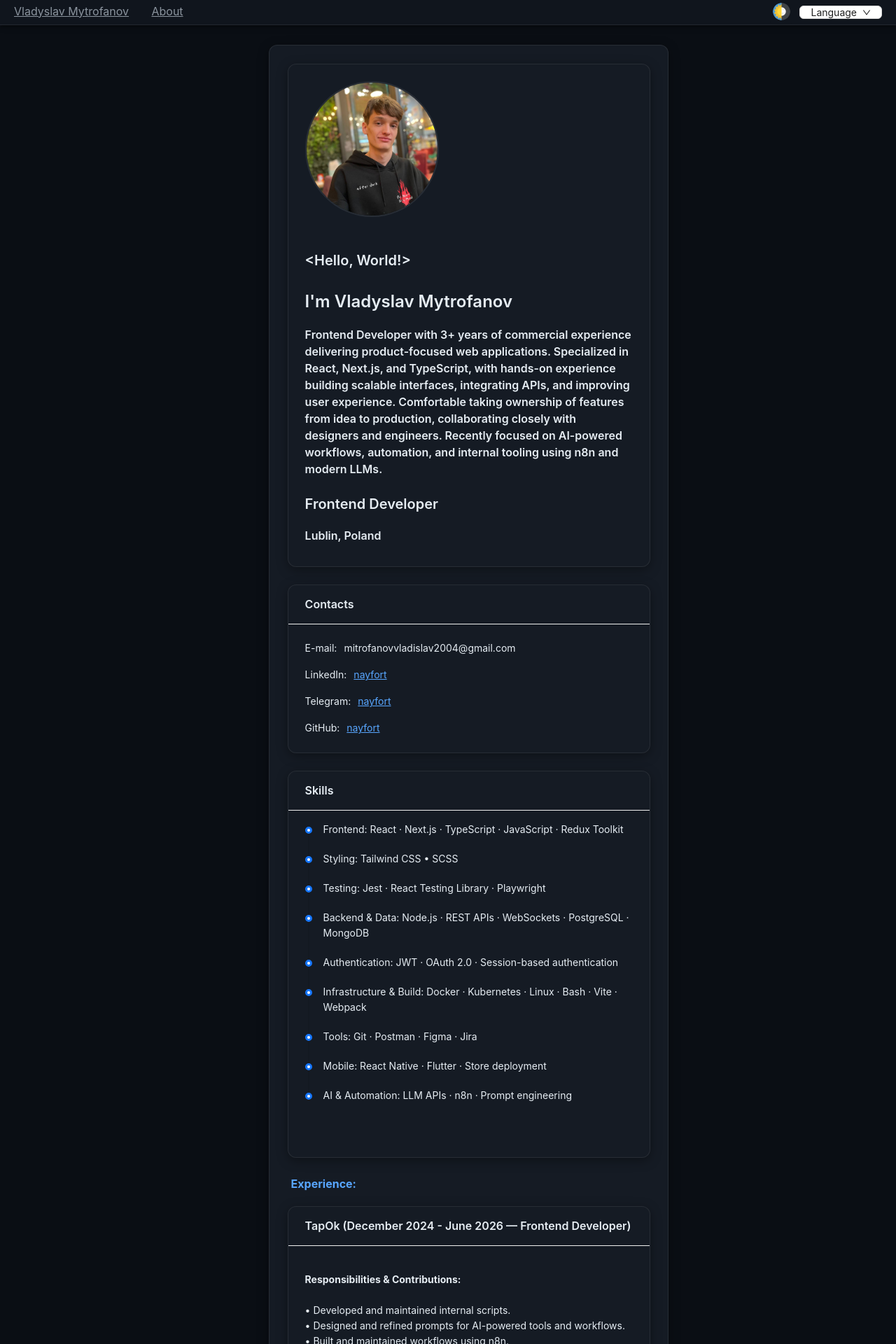
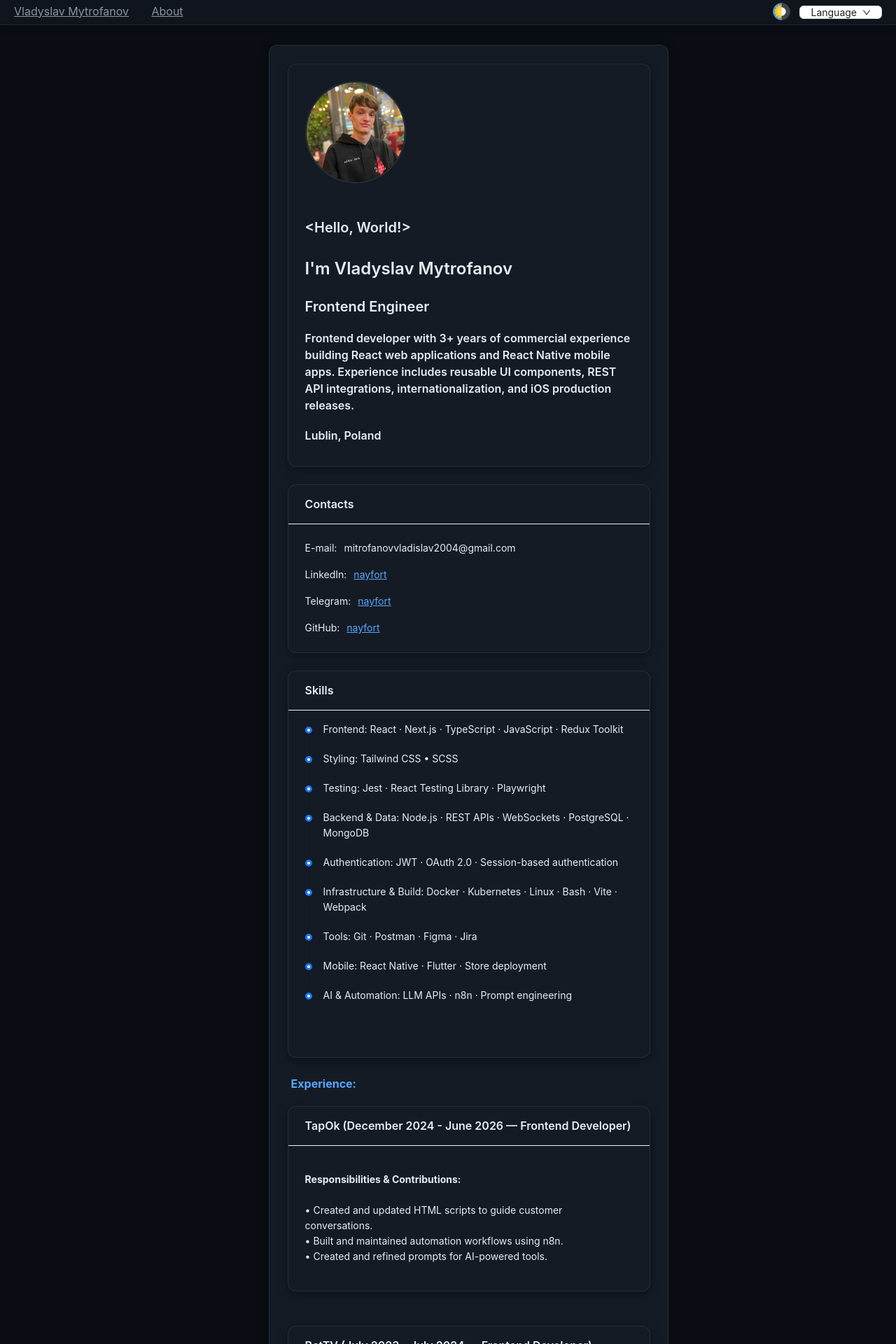
Before and after one commit to nayfort/resume, a React (Vite) app: page / in a window 1280 px wide. Shown: the top 1920 px of the page at 70% size. Built offline with nearby package versions, Linux system fonts and the light colour scheme.

Commit message:
feat: upd cv

```diff
--- a/public/locales/en/translation.json
+++ b/public/locales/en/translation.json
@@ -7,11 +7,11 @@
   "git": "GitHub",
   "name": "Vladyslav Mytrofanov",
   "me": "I'm Vladyslav Mytrofanov",
-  "introduce": "Frontend Developer with 3+ years of commercial experience delivering product-focused web applications. Specialized in React, Next.js, and TypeScript, with hands-on experience building scalable interfaces, integrating APIs, and improving user experience. Comfortable taking ownership of features from idea to production, collaborating closely with designers and engineers. Recently focused on AI-powered workflows, automation, and internal tooling using n8n and modern LLMs.",
+  "introduce": "Frontend developer with 3+ years of commercial experience building React web applications and React Native mobile apps. Experience includes reusable UI components, REST API integrations, internationalization, and iOS production releases.",
   "about": "About",
   "theme": "Theme",
   "hello-world": "<Hello, World!>",
-  "frontend-dev": "Frontend Developer",
+  "frontend-dev": "Frontend Engineer",
   "skills": "Skills",
   "contacts": "Contacts",
   "experience": "Experience",
--- a/public/locales/pl/translation.json
+++ b/public/locales/pl/translation.json
@@ -7,11 +7,11 @@
   "git": "GitHub",
   "name": "Vladyslav Mytrofanov",
   "me": "Jestem Vladyslav Mytrofanov",
-  "introduce": "Frontend Developer z ponad 3-letnim doświadczeniem komercyjnym w tworzeniu aplikacji webowych skoncentrowanych na produkcie. Specjalizuję się w React, Next.js i TypeScript, z praktycznym doświadczeniem w budowaniu skalowalnych interfejsów, integracji API i poprawie doświadczeń użytkownika. Chętnie przejmuję odpowiedzialność za funkcje od koncepcji do produkcji, współpracując ściśle z projektantami i inżynierami. Ostatnio skupiam się na przepływach pracy wykorzystujących AI, automatyzacji i wewnętrznych narzędziach z użyciem n8n oraz nowoczesnych modeli LLM.",
+  "introduce": "Programista frontend z ponad 3-letnim doświadczeniem komercyjnym w tworzeniu aplikacji internetowych w technologii React oraz aplikacji mobilnych w React Native. Doświadczenie obejmuje tworzenie komponentów UI wielokrotnego użytku, integrację z REST API, internacjonalizację oraz publikację aplikacji na platformę iOS.",
   "about": "O mnie",
   "theme": "Motyw",
   "hello-world": "<Witaj, świecie!>",
-  "frontend-dev": "Frontend Developer",
+  "frontend-dev": "Inżynier frontend",
   "skills": "Umiejętności",
   "contacts": "Kontakt",
   "experience": "Doświadczenie",
--- a/public/locales/ua/translation.json
+++ b/public/locales/ua/translation.json
@@ -7,11 +7,11 @@
   "git": "ГітХаб",
   "name": "Владислав Митрофанов",
   "me": "Я Владислав Митрофанов",
-  "introduce": "Фронтенд-розробник з більш ніж 3-річним комерційним досвідом розробки веб-застосунків, орієнтованих на продукт. Спеціалізуюсь на React, Next.js та TypeScript, маю практичний досвід створення масштабованих інтерфейсів, інтеграції API та покращення користувацького досвіду. Здатний брати на себе відповідальність за функції від ідеї до продакшену, тісно співпрацюю з дизайнерами та інженерами. Останнім часом зосереджений на робочих процесах на базі штучного інтелекту, автоматизації та внутрішньому інструментарії з використанням n8n та сучасних LLM.",
+  "introduce": "Frontend-розробник із понад 3 роками комерційного досвіду створення вебзастосунків на React та мобільних застосунків на React Native. Досвід охоплює розробку багаторазових UI-компонентів, інтеграцію з REST API, інтернаціоналізацію та випуск застосунків для iOS у продакшн.",
   "about": "Про мене",
   "theme": "Тема",
   "hello-world": "<Привіт, Світ!>",
-  "frontend-dev": "Фронтенд Розробник",
+  "frontend-dev": "Frontend-інженер",
   "skills": "Навички",
   "contacts": "Контакти",
   "experience": "Досвід",
--- a/src/components/resume/Experience.tsx
+++ b/src/components/resume/Experience.tsx
@@ -14,13 +14,11 @@ const Experience = () => {
           <b>Responsibilities & Contributions:</b>
           <br/>
           <br/>
-          • Developed and maintained internal scripts.
+          • Created and updated HTML scripts to guide customer conversations.
           <br/>
-          • Designed and refined prompts for AI-powered tools and workflows.
+          • Built and maintained automation workflows using n8n.
           <br/>
-          • Built and maintained workflows using n8n.
-          <br/>
-          • Contributed to AI initiatives by exploring and implementing practical AI solutions.
+          • Created and refined prompts for AI-powered tools.
         </p>
       </Card>
 
@@ -38,8 +36,6 @@ const Experience = () => {
           • Integrated REST APIs and handled dynamic client-side data.
           <br/>
           • Implemented internationalization (i18n).
-          <br/>
-          • Collaborated with backend developers and designers.
         </p>
       </Card>
 
@@ -76,8 +72,6 @@ const Experience = () => {
           • Implemented core calculation algorithms and business logic.
           <br/>
           • Optimized performance, refactored code, and improved UI consistency.
-          <br/>
-          • Collaborated with backend developers and senior engineers on feature delivery.
         </p>
       </Card>
     </div>
--- a/src/components/resume/Resume.tsx
+++ b/src/components/resume/Resume.tsx
@@ -21,8 +21,8 @@ const Resume: React.FC = () => {
             <Col>
               <Title level={4} className='headerTextElement'>{t('hello-world')}</Title>
               <Title level={3} className='headerTextElement'>{t('me')}</Title>
+              <Title level={4} className='headerTextElement'>{t('frontend-dev')}</Title>
               <Title level={5} className='headerTextElement'>{t('introduce')}</Title>
-              <Title level={4} className='headerTextElement'>{t('frontend-dev')}</Title>
               <Title level={5} className='headerTextElement'>{t('location')}</Title>
             </Col>
           </Row>
--- a/src/components/styles.css
+++ b/src/components/styles.css
@@ -32,9 +32,9 @@
 }
 
 .cvLogo{
-    width: 40%;
-    height: 40%;
-    border-radius: 60%;
+    width: 30%;
+    height: 30%;
+    border-radius: 100%;
     border: 2px solid var(--border-color);
 }
 
```
